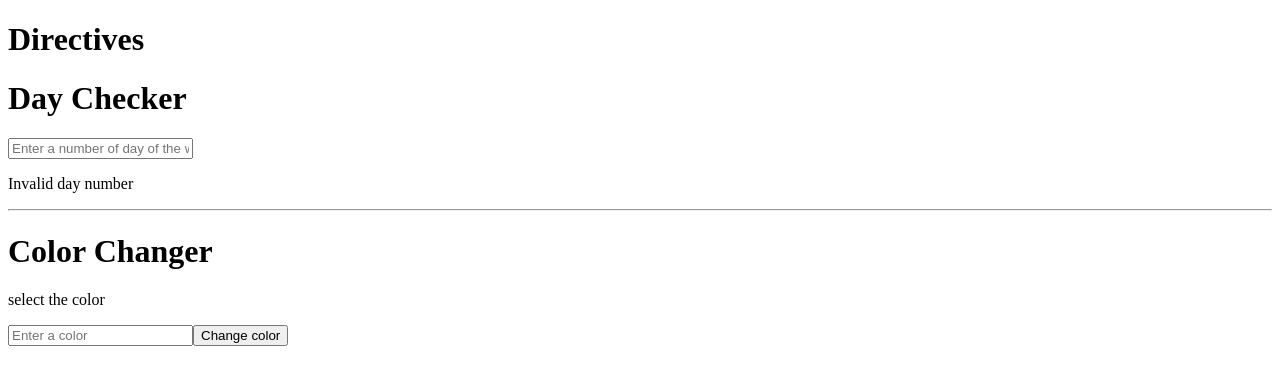
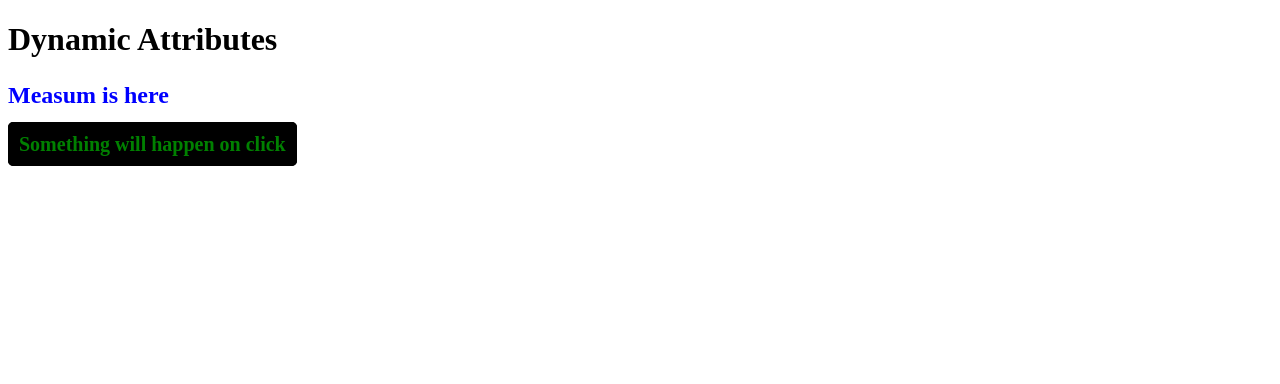
Before and after one commit to Measum-Shah/Vue-Learning, a Vue app in the folder vue-basics/: page / in a window 1280 px wide. Shown: the top 384 px of the page. Built offline with nearby package versions, Linux system fonts and the light colour scheme.

Commit message:
Learned Dynamic Attributes

```diff
--- a/vue-basics/src/App.vue
+++ b/vue-basics/src/App.vue
@@ -9,13 +9,17 @@
    <!-- <AttributeBinding/> -->
 
    <!-- Thi Component shows basic use of directives -->
-    <Directives />
+    <!-- <Directives /> -->
+
+    <!-- This component shows dynamic attributes -->
+    <DynamicAttributes />
   </div>
 </template>
 <script setup lang="js">
 import AttributeBinding from './components/AttributeBinding.vue';
 import TextInterpolation from './components/TextInterpolation.vue';
 import Directives from './components/Directives.vue';
+import DynamicAttributes from './components/DynamicAttributes.vue';
 </script>
 <style lang="">
 
--- /dev/null
+++ b/vue-basics/src/components/DynamicAttributes.vue
@@ -0,0 +1,46 @@
+<template lang="html">
+    <div>
+        <h1>Dynamic Attributes</h1>
+
+        <!-- we can also bind attributes name dynamically -->
+        <p v-bind:[thisIsClassAttribute]="title">Measum is here</p>
+        <a v-on:[eventName]="doSomething" class="dynamicFunction"> Something will happen on click </a>
+</div>
+</template>
+<script setup lang="js">
+const thisIsClassAttribute = 'class';
+// sd we have done binding of class attribute dynamically
+// we can also bind other attributes dynamically like id, style, etc.
+const title = 'title';
+
+
+const eventName = 'click';
+// we can also bind event names dynamically
+const doSomething = () => {
+    alert('You clicked the link!');
+}
+
+
+</script>
+<style >
+    .title {
+        color: blue;
+        font-size: 24px;
+        font-weight: bold;
+    }
+    .title:hover {
+        color: red;
+    }
+
+    .dynamicFunction{
+        color: green;
+        font-size: 20px;
+        font-weight: bold;
+        padding: 10px;
+        cursor: pointer;
+        border: 1px solid black;
+        border-radius: 5px;
+        text-decoration: none;
+        background: #000;
+    }
+</style>
```
